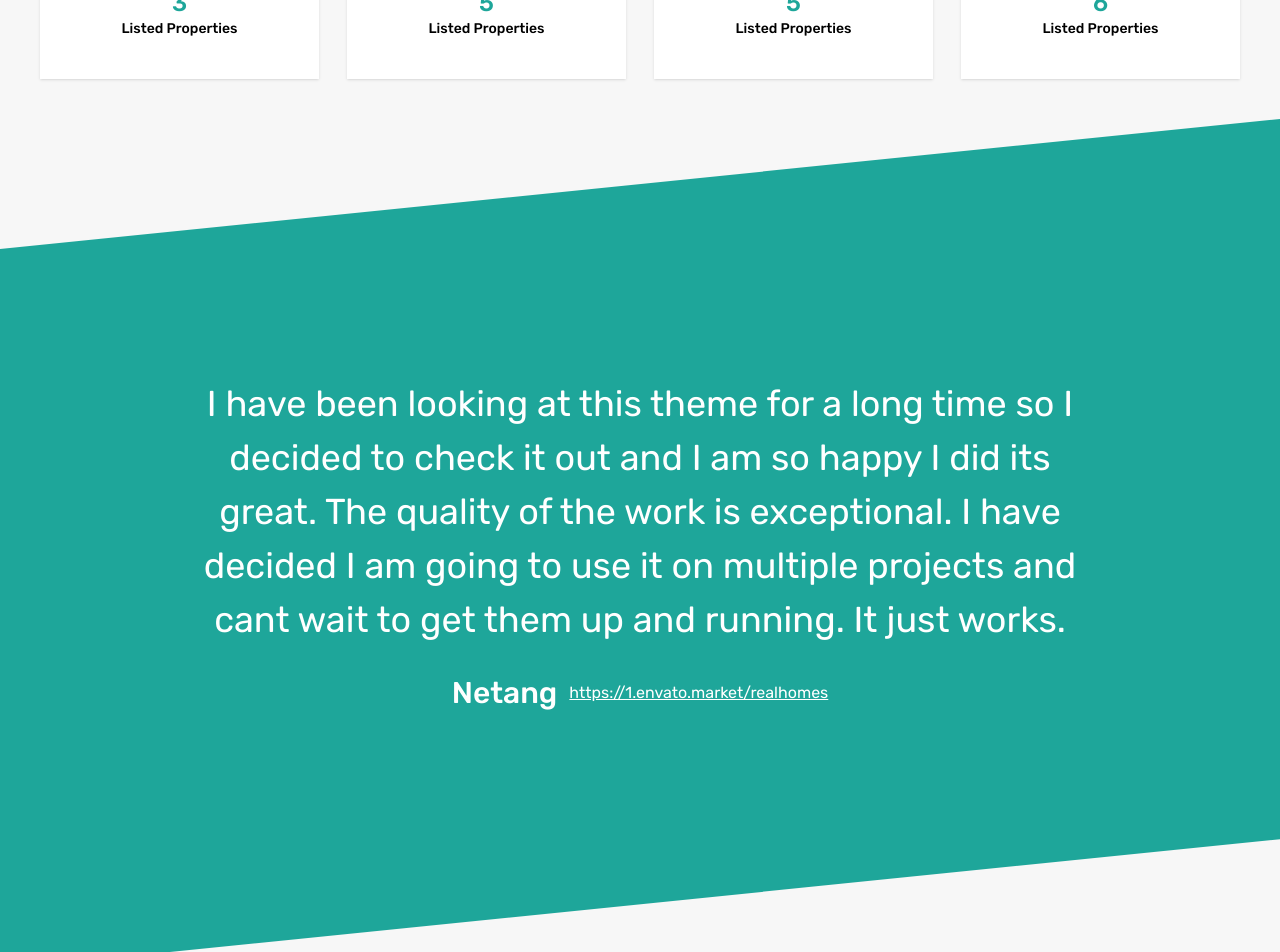
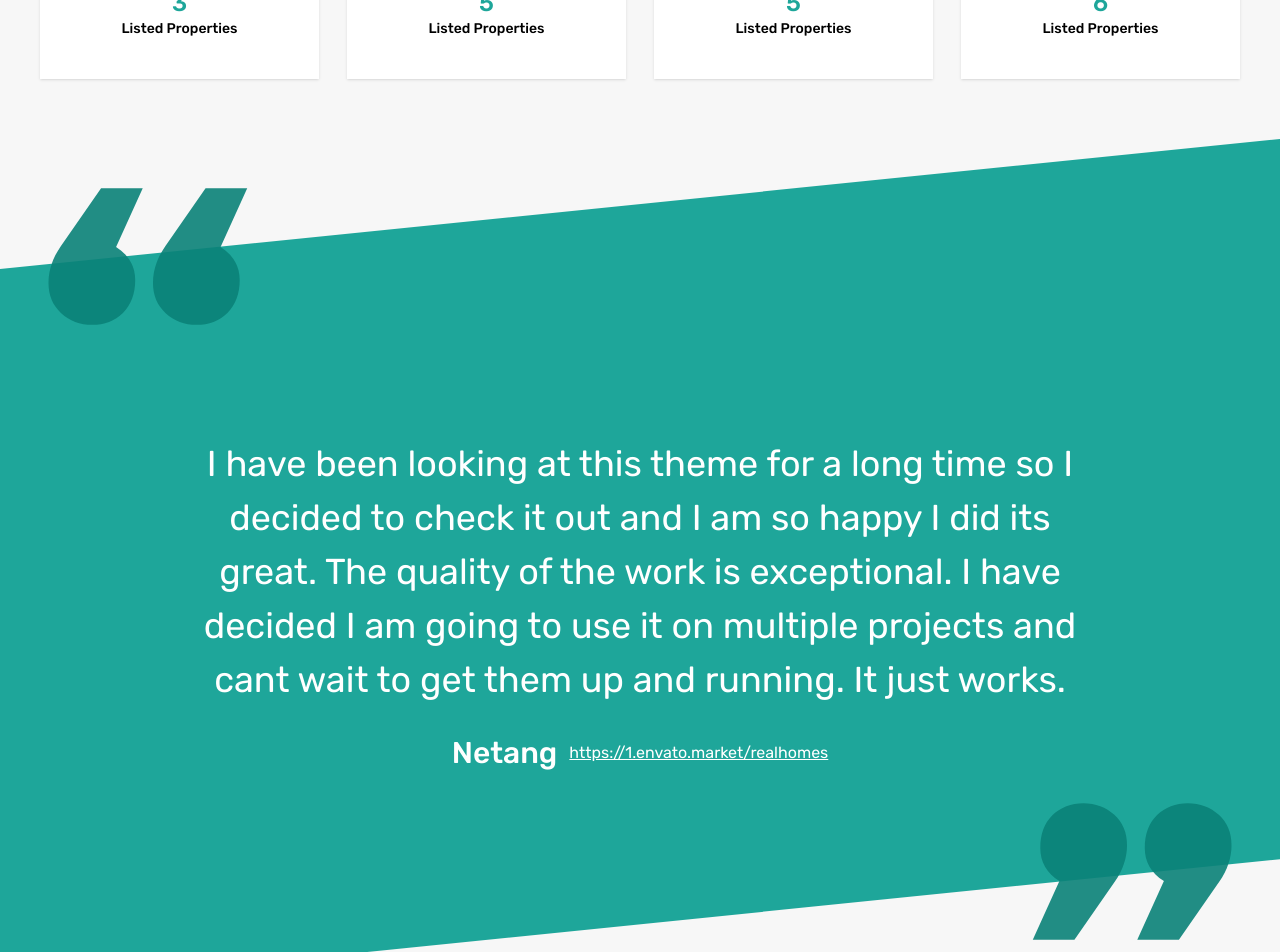
Before and after one commit to AKK-soft-dev/modern-realhome-replica, a React (Vite) app: page / in a window 1280 px wide. Shown: the part 5580-6532 px from the top of the page. Built offline with nearby package versions, Linux system fonts and the light colour scheme.

Commit message:
update: quote section

```diff
--- a/src/components/NewsAndUpdates/NewsAndUpdates.tsx
+++ b/src/components/NewsAndUpdates/NewsAndUpdates.tsx
@@ -4,7 +4,7 @@ import NewsAndUpdateItem from "./NewsAndUpdateItem";
 const NewsAndUpdates = () => {
   return (
     <>
-      <section className="relative z-10 custom-container bg-default pt-10 md:pt-0 pb-10 px-54 sm:px-5 lg:px-0">
+      <section className="relative custom-container bg-default pt-10 md:pt-0 pb-10 px-54 sm:px-5 lg:px-0">
         <h1 className="text-center text-primary-dark font-medium">
           Check out recent
         </h1>
--- a/src/components/Quote/Quote.tsx
+++ b/src/components/Quote/Quote.tsx
@@ -2,9 +2,35 @@ import Separator from "../utils/Separators/Separators";
 
 const Quote = () => {
   return (
-    <section className="h-[400px] md:h-[500px] lg:h-[600px] xl:h-[850px] relative bg-fixed bg-cover text-center bg-primary text-white flex items-center justify-center">
-      <div className="w-[85%] md:w-[70%] 2xl:w-[50%] flex flex-col items-center justify-center gap-7">
-        <blockquote className="text-2xl block md:text-4xl">
+    <section className="relative h-[600px] sm:h-[400px] md:h-[1000px] lg:h-[900px] xl:h-[850px] text-center bg-primary text-white flex items-center justify-center mt-5">
+      <div className="absolute w-[100px] md:w-[150px] xl:w-[200px] -top-16 md:top-0 md:translate-y-1/3 left-2 md:left-12 z-10 text-primary-dark/90">
+        <svg
+          xmlns="http://www.w3.org/2000/svg"
+          width="inherit"
+          height="141"
+          fill="currentColor"
+          viewBox="0 0 205 141"
+        >
+          <g>
+            <path d="M69.8 60.7C82.9 69.1 89.4 80.4 89.4 94.7 89.4 108.9 85.2 120.1 76.8 128.3 68.4 136.4 57.9 140.5 45.3 140.5 32.7 140.5 22.1 136.5 13.5 128.6 4.8 120.7 0.5 110.3 0.5 97.5 0.5 84.6 4.7 72.1 13.1 60L54.4 0.5 97.1 0.5 69.8 60.7ZM176.9 60.7C190 69.1 196.5 80.4 196.5 94.7 196.5 108.9 192.3 120.1 183.9 128.3 175.5 136.4 165 140.5 152.4 140.5 139.8 140.5 129.2 136.5 120.6 128.6 111.9 120.7 107.6 110.3 107.6 97.5 107.6 84.6 111.8 72.1 120.2 60L161.5 0.5 204.2 0.5 176.9 60.7Z"></path>
+          </g>
+        </svg>
+      </div>
+      <div className="absolute w-[100px] md:w-[150px] xl:w-[200px] -bottom-16 md:bottom-0 md:-translate-y-1/3 right-2 md:right-12 z-10 text-primary-dark/90 rotate-180">
+        <svg
+          xmlns="http://www.w3.org/2000/svg"
+          width="inherit"
+          height="141"
+          fill="currentColor"
+          viewBox="0 0 205 141"
+        >
+          <g>
+            <path d="M69.8 60.7C82.9 69.1 89.4 80.4 89.4 94.7 89.4 108.9 85.2 120.1 76.8 128.3 68.4 136.4 57.9 140.5 45.3 140.5 32.7 140.5 22.1 136.5 13.5 128.6 4.8 120.7 0.5 110.3 0.5 97.5 0.5 84.6 4.7 72.1 13.1 60L54.4 0.5 97.1 0.5 69.8 60.7ZM176.9 60.7C190 69.1 196.5 80.4 196.5 94.7 196.5 108.9 192.3 120.1 183.9 128.3 175.5 136.4 165 140.5 152.4 140.5 139.8 140.5 129.2 136.5 120.6 128.6 111.9 120.7 107.6 110.3 107.6 97.5 107.6 84.6 111.8 72.1 120.2 60L161.5 0.5 204.2 0.5 176.9 60.7Z"></path>
+          </g>
+        </svg>
+      </div>
+      <div className="w-[95%] md:w-[80%] xl:w-[70%] 2xl:w-[60%] flex flex-col items-center justify-center gap-7">
+        <blockquote className="relative text-2xl block md:text-4xl pt-[60px] md:pt-[80px]">
           <span className="leading-normal">
             I have been looking at this theme for a long time so I decided to
             check it out and I am so happy I did its great. The quality of the
```
